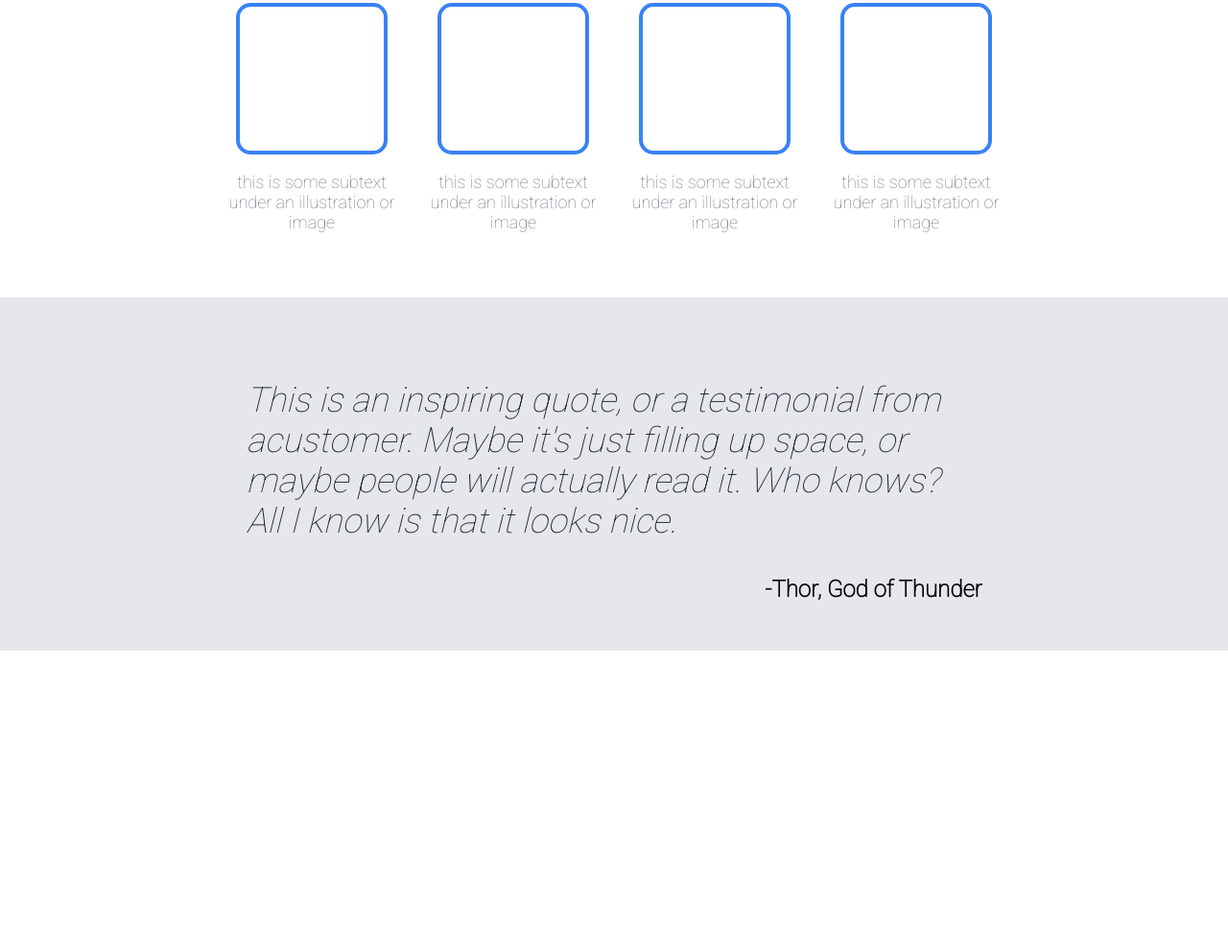
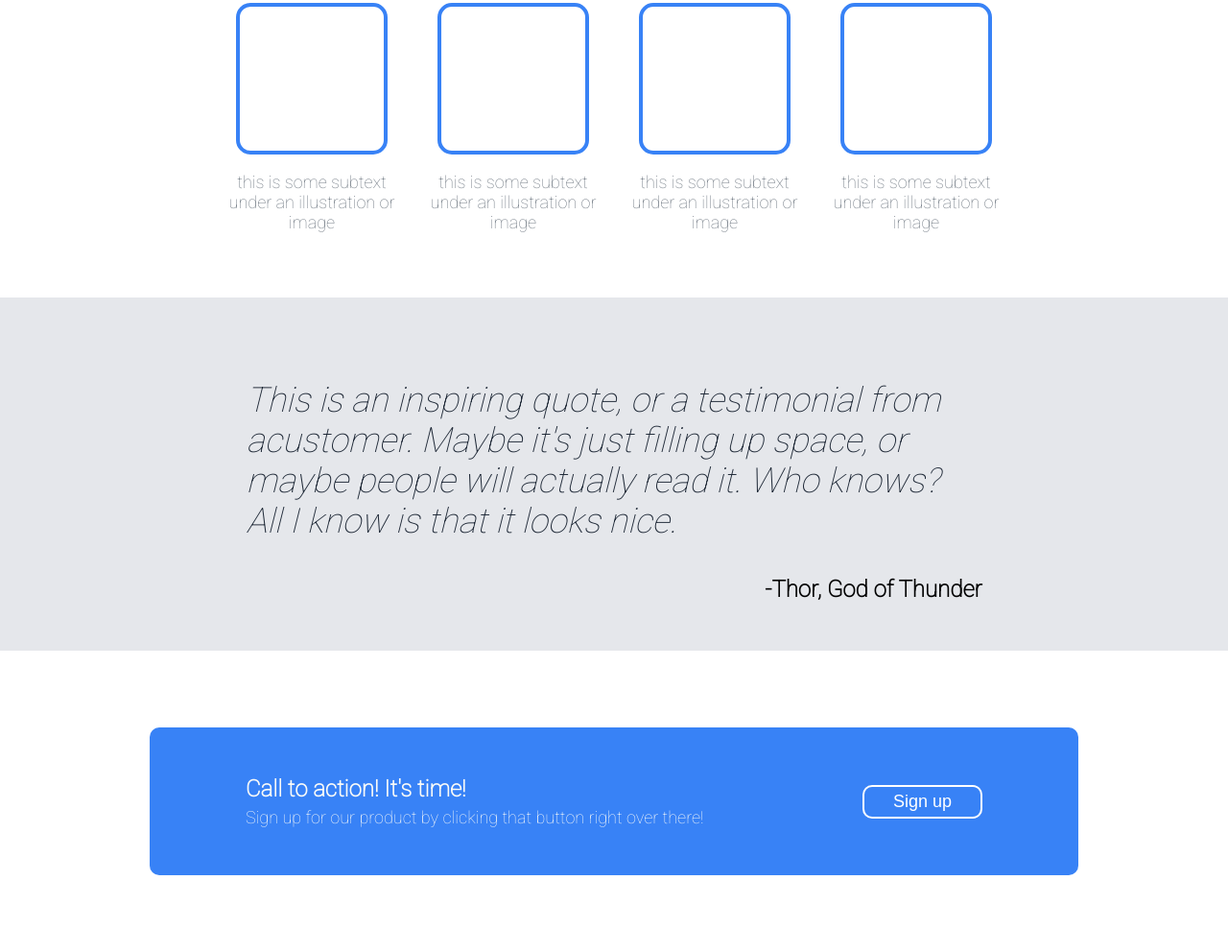
Before and after one commit to ahmadinator/landing-page, a plain HTML site: page index.html in a window 1280 px wide. Shown: the part 576-1568 px from the top of the page at 96% size. Before the commit the page ends 1254 px from the top, so only its background shows below. Drawn offline with Linux system fonts and the light colour scheme.

Commit message:
Finish last section

```diff
--- a/index.html
+++ b/index.html
@@ -56,5 +56,14 @@
             <h2 id="quote-author">-Thor, God of Thunder</h3>
         </div>
     </div>
+    <div class="call">
+        <div class="call-container">
+            <div class="call-left">
+                <h3 class="call-text">Call to action! It's time!</h3>
+                <p class="call-subtext">Sign up for our product by clicking that button right over there!</p>
+            </div>
+            <button class="call-button">Sign up</button>
+        </div>
+    </div>
 </body>
 </html>
--- a/style.css
+++ b/style.css
@@ -83,6 +83,7 @@ body {
 .info-boxes {
     display: flex;
     justify-content: center;
+    flex-wrap: wrap;
     gap: 10px;
 }
 .info-box {
@@ -125,3 +126,45 @@ body {
     justify-content: right;
     margin: 0;
 }
+
+.call {
+    display: flex;
+    justify-content: center;
+    align-items: center;
+}
+.call-container {
+    margin: 80px;
+    background-color: #3882f6;
+    border-radius: 10px;
+    flex-basis: 60%;
+    padding: 50px 100px 50px 100px;
+    display: flex;
+    justify-content: space-between;
+    flex-wrap: wrap;
+}
+.call-left {
+    display: flex;
+    flex-direction: column;
+    flex-wrap: wrap;
+    gap: 5px;
+}
+.call-text {
+    font-size: 24px;
+    color: #f9faf8;
+    margin: 0;
+}
+.call-subtext {
+    color: #f9faf8;
+    font-size: 18px;
+    margin: 0;
+}
+.call-button {
+    background-color: transparent;
+    border: 2px solid white;
+    font-size: large;
+    color: white;
+    border-radius: 10px;
+    align-self: flex-start;
+    margin-top: 10px;
+    padding: 5px 30px 5px 30px;
+}
```
